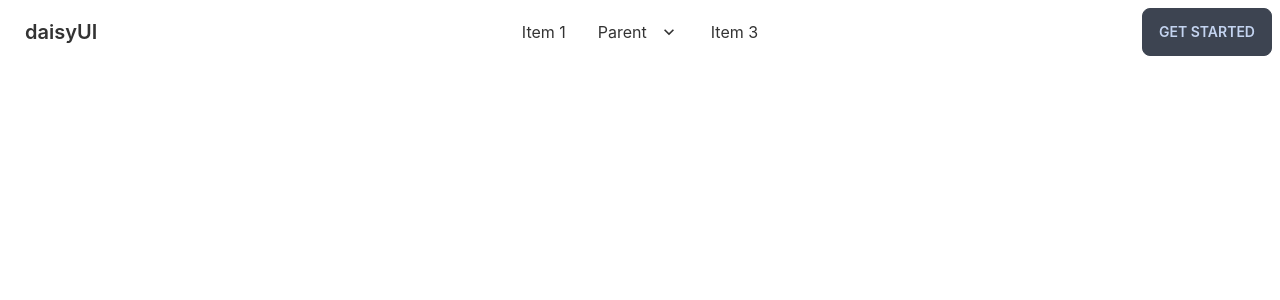
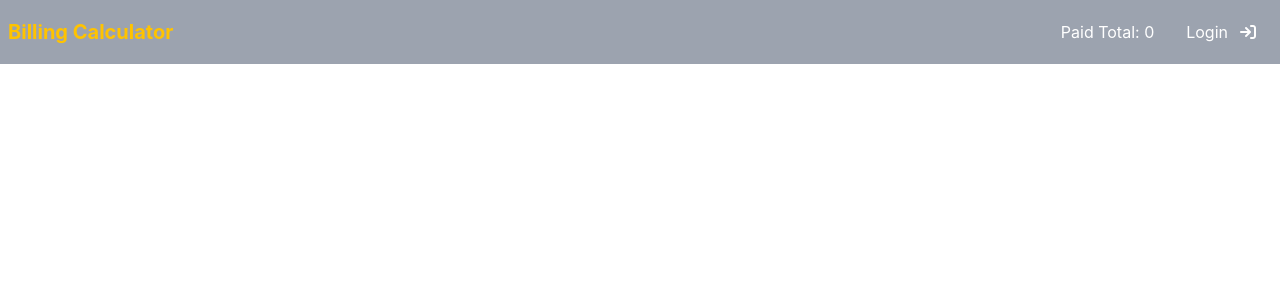
Before and after one commit to antorntech/billing-calculator, a React (Create React App) app: page / in a window 1280 px wide. Shown: the top 300 px of the page. Built offline with nearby package versions, Linux system fonts and the light colour scheme.

Commit message:
add header component

```diff
--- a/public/index.html
+++ b/public/index.html
@@ -38,6 +38,8 @@
       To begin the development, run `npm start` or `yarn start`.
       To create a production bundle, use `npm run build` or `yarn build`.
     -->
+  <!-- add font awesome kit code -->
+  <script src="https://kit.fontawesome.com/a8717e94fb.js" crossorigin="anonymous"></script>
 </body>
 
 </html>
--- a/src/components/Header/Header.js
+++ b/src/components/Header/Header.js
@@ -1,8 +1,21 @@
 import React from "react";
 
 const Header = () => {
+  const mymenus = (
+    <>
+      <li>
+        <span>Paid Total: 0</span>
+      </li>
+      <li>
+        <a>
+          Login
+          <i class="fa-solid fa-arrow-right-to-bracket"></i>
+        </a>
+      </li>
+    </>
+  );
   return (
-    <div class="navbar bg-base-100">
+    <div class="navbar bg-gray-400 text-white justify-between">
       <div class="navbar-start">
         <div class="dropdown">
           <label tabindex="0" class="btn btn-ghost lg:hidden">
@@ -25,72 +38,13 @@ const Header = () => {
             tabindex="0"
             class="menu menu-compact dropdown-content mt-3 p-2 shadow bg-base-100 rounded-box w-52"
           >
-            <li>
-              <a>Item 1</a>
-            </li>
-            <li tabindex="0">
-              <a class="justify-between">
-                Parent
-                <svg
-                  class="fill-current"
-                  xmlns="http://www.w3.org/2000/svg"
-                  width="24"
-                  height="24"
-                  viewBox="0 0 24 24"
-                >
-                  <path d="M8.59,16.58L13.17,12L8.59,7.41L10,6L16,12L10,18L8.59,16.58Z" />
-                </svg>
-              </a>
-              <ul class="p-2">
-                <li>
-                  <a>Submenu 1</a>
-                </li>
-                <li>
-                  <a>Submenu 2</a>
-                </li>
-              </ul>
-            </li>
-            <li>
-              <a>Item 3</a>
-            </li>
+            {mymenus}
           </ul>
         </div>
-        <a class="btn btn-ghost normal-case text-xl">daisyUI</a>
+        <h2 class="text-xl text-primary font-bold">Billing Calculator</h2>
       </div>
       <div class="navbar-center hidden lg:flex">
-        <ul class="menu menu-horizontal p-0">
-          <li>
-            <a>Item 1</a>
-          </li>
-          <li tabindex="0">
-            <a>
-              Parent
-              <svg
-                class="fill-current"
-                xmlns="http://www.w3.org/2000/svg"
-                width="20"
-                height="20"
-                viewBox="0 0 24 24"
-              >
-                <path d="M7.41,8.58L12,13.17L16.59,8.58L18,10L12,16L6,10L7.41,8.58Z" />
-              </svg>
-            </a>
-            <ul class="p-2">
-              <li>
-                <a>Submenu 1</a>
-              </li>
-              <li>
-                <a>Submenu 2</a>
-              </li>
-            </ul>
-          </li>
-          <li>
-            <a>Item 3</a>
-          </li>
-        </ul>
-      </div>
-      <div class="navbar-end">
-        <a class="btn">Get started</a>
+        <ul class="menu menu-horizontal p-0">{mymenus}</ul>
       </div>
     </div>
   );
--- a/tailwind.config.js
+++ b/tailwind.config.js
@@ -8,7 +8,7 @@ module.exports = {
     themes: [
       {
         mytheme: {
-          primary: "#FF5733",
+          primary: "#FFC300",
           secondary: "#f6d860",
           accent: "#37cdbe",
           neutral: "#3d4451",
```
